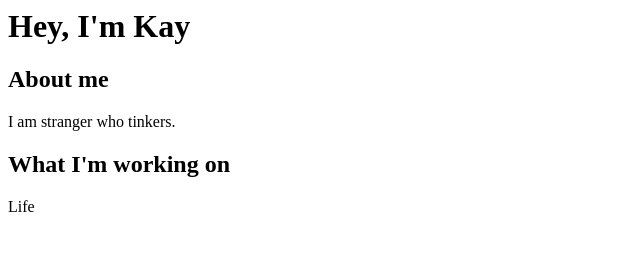
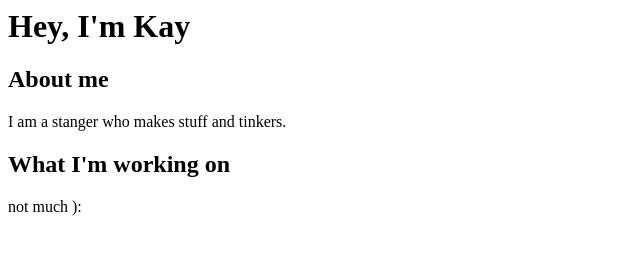
Before and after one commit to H3yItsKay/My-website, a plain HTML site: page Untitled-1.html in a window 1280 px wide. Shown: the whole page, without its empty margins (0-640 px from the left). Drawn offline with Linux system fonts and the light colour scheme.

Commit message:
Add files via upload

```diff
--- a/Untitled-1.html
+++ b/Untitled-1.html
@@ -6,11 +6,11 @@
     <body>
         <h2>About me</h2>
         <p>
-            I am stranger who tinkers.
+            I am a stanger who makes stuff and tinkers.
         </p>
         <h2>What I'm working on</h2>
         <p>
-            Life
+            not much ):
         </p>
     </body>
 </html>
```
